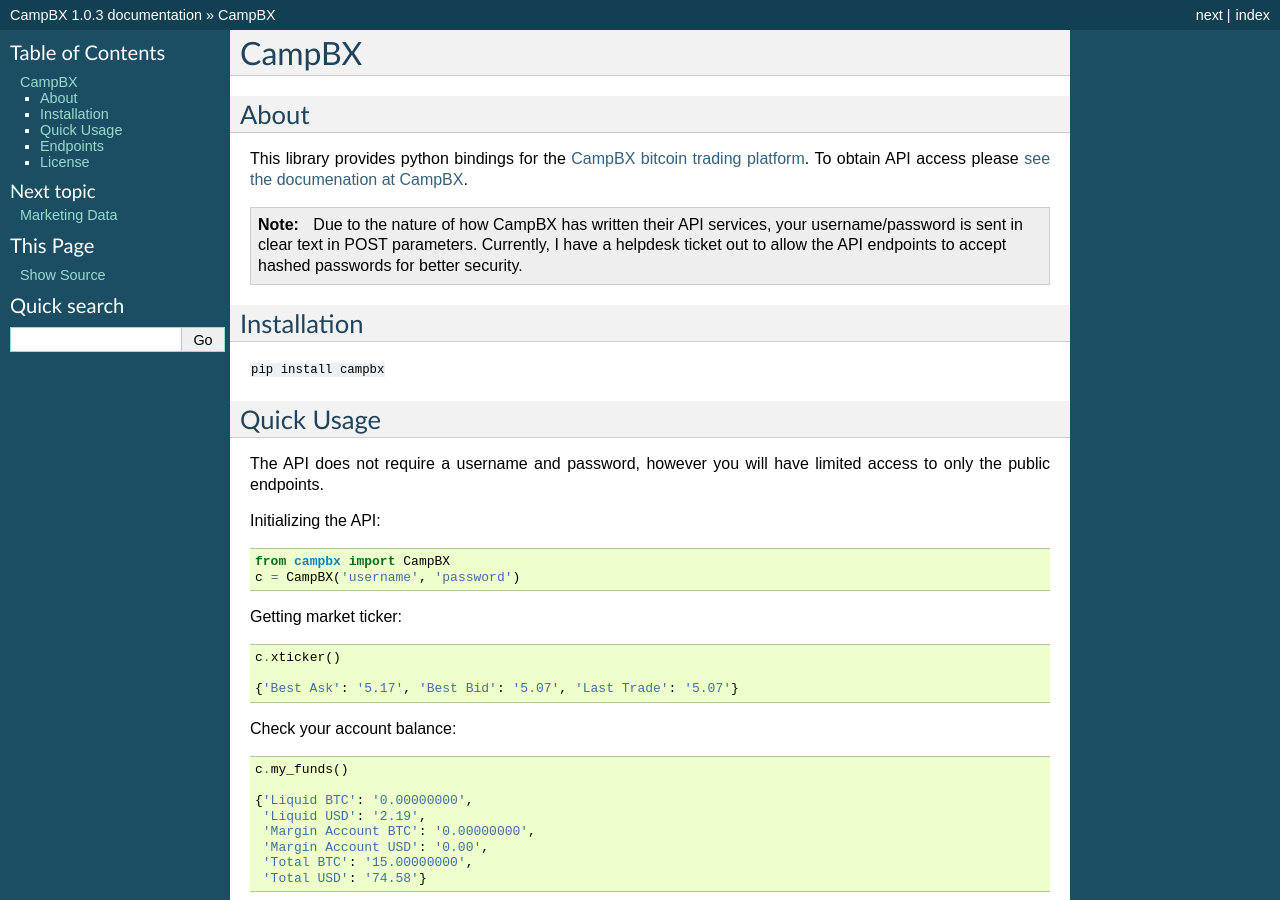
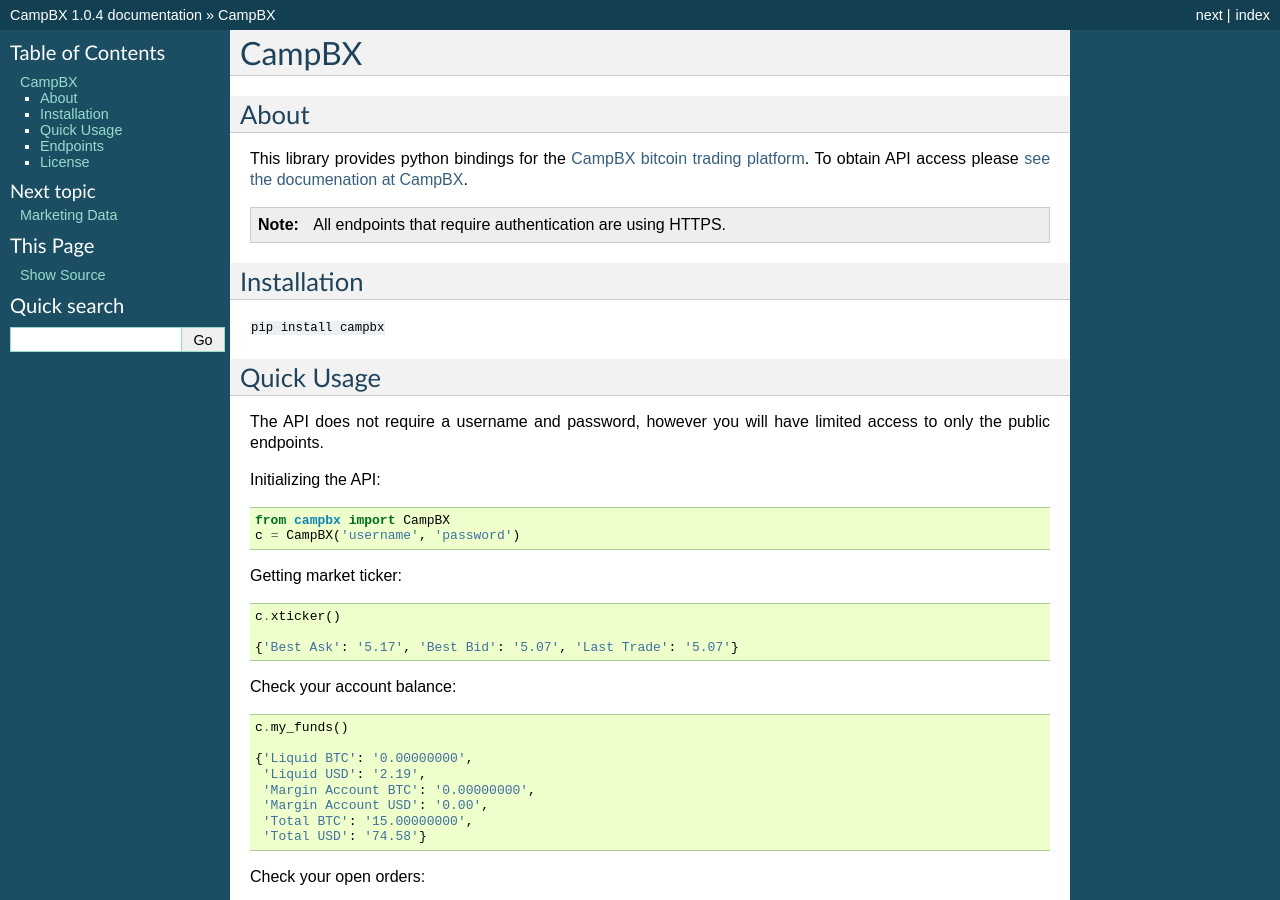
Before and after one commit to glenbot/campbx, a Sphinx documentation site: the page built from campbx/docs/source/index.rst, in a window 1280 px wide and 900 px high. Built offline with Sphinx 7.4.7, drawn with Linux system fonts in a browser that asks for light colours; some of the changed text lies outside the part shown.

Commit message:
Updated docs, bumped version

```diff
--- a/README.rst
+++ b/README.rst
@@ -10,9 +10,7 @@
 
 .. note::
 
-  Due to the nature of how CampBX has written their API services, your username/password is sent in
-  clear text in POST parameters. Currently, I have a helpdesk ticket out to allow the API endpoints to accept
-  hashed passwords for better security.
+  All endpoints that require authentication are using HTTPS.
 
 Installation
 ============
--- a/campbx/docs/source/conf.py
+++ b/campbx/docs/source/conf.py
@@ -48,9 +48,9 @@
 # built documents.
 #
 # The short X.Y version.
-version = '1.0.3'
+version = '1.0.4'
 # The full version, including alpha/beta/rc tags.
-release = '1.0.3'
+release = '1.0.4'
 
 # The language for content autogenerated by Sphinx. Refer to documentation
 # for a list of supported languages.
--- a/campbx/docs/source/index.rst
+++ b/campbx/docs/source/index.rst
@@ -10,9 +10,7 @@
 
 .. note::
 
-  Due to the nature of how CampBX has written their API services, your username/password is sent in
-  clear text in POST parameters. Currently, I have a helpdesk ticket out to allow the API endpoints to accept
-  hashed passwords for better security.
+  All endpoints that require authentication are using HTTPS.
 
 Installation
 ============
--- a/setup.py
+++ b/setup.py
@@ -11,9 +11,7 @@
 
 Note::
 
-  Due to the nature of how CampBX has written their API services, your username/password is sent in
-  clear text in POST parameters. Currently, I have a helpdesk ticket out to allow the API endpoints to accept
-  hashed passwords for better security.
+  All endpoints that require authentication are using HTTPS.
 
 Installation
 ============
```
Also changed, not shown: 15 other files.
